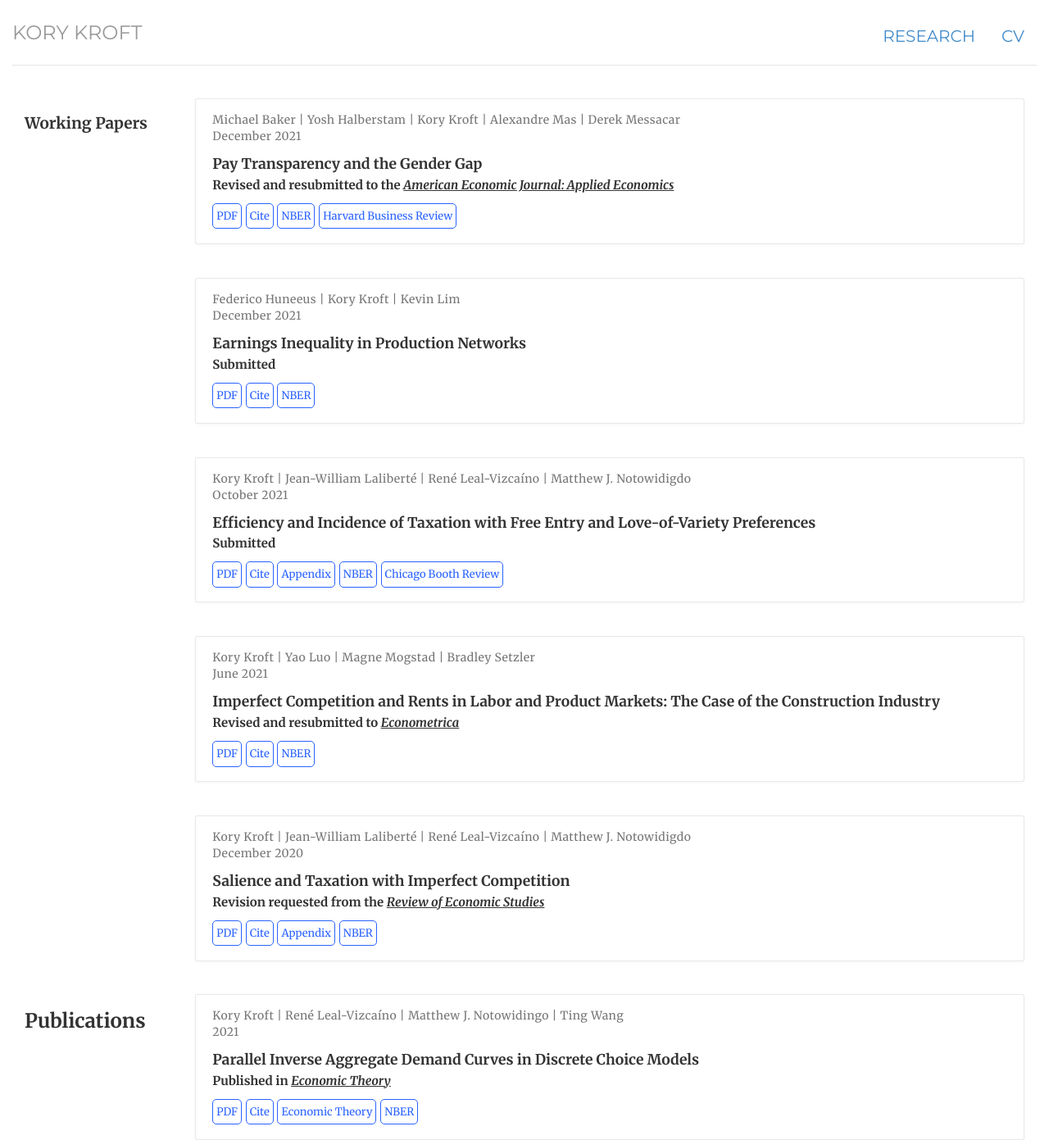
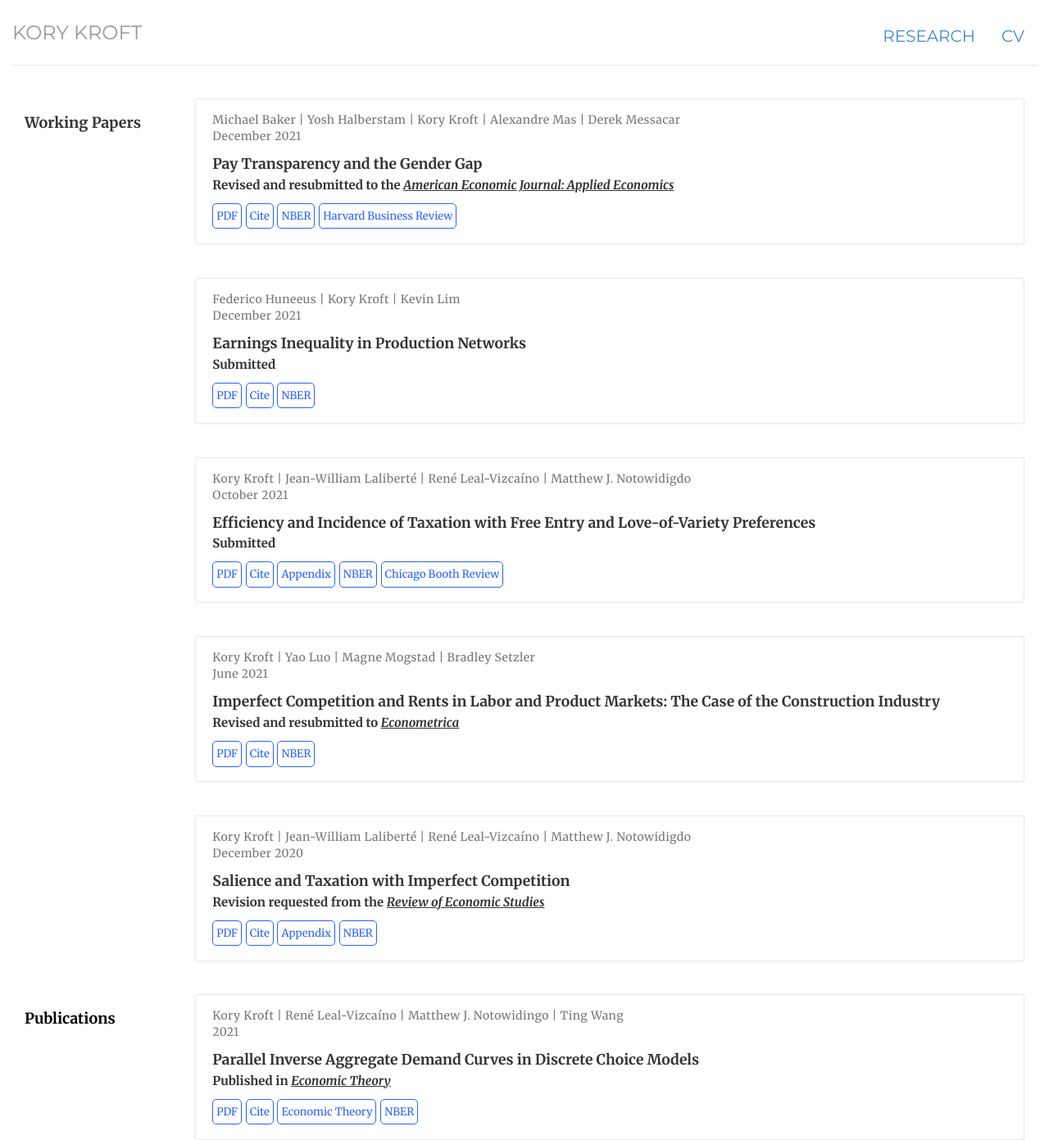
Before and after one commit to korykroft/korykroft.github.io, a Jekyll site: the page built from research/index.html, in a window 1280 px wide. Shown: the top 1391 px of the page at 82% size. Built offline with Jekyll 4.4.1, drawn with Linux system fonts in a browser that asks for light colours.

Commit message:
Update index.html

```diff
--- a/research/index.html
+++ b/research/index.html
@@ -11,7 +11,7 @@ description:
 <!-- working papers -->
 <div class="row marketing lead-card">
 <div class="col-12 col-md-2">
-  <h3 style="font-weight:bold color:black text-align:center; font-size:0.95em !important;">Working Papers</h3>
+  <h3 style="font-weight:bold color:black text-align:center; font-size:0.9em !important;">Working Papers</h3>
  </div>
 
  <div class="col-12 col-md-10 ">
@@ -133,8 +133,8 @@ description:
 
 
 <div class="row marketing lead-card">
- <div class="col-12 col-md-2" style="font-size:2.5em">
-  <h3 style="font-weight:bold color:black">Publications</h3>
+ <div class="col-12 col-md-2">
+  <h3 style="font-weight:bol;  color:black; font-size:0.9em !important;">Publications</h3>
  </div>
 
   <div class="col-12 col-md-10">
@@ -387,8 +387,8 @@ description:
 
 <!-- book review -->
 <div class="row marketing lead-card">
-<div class="col-12 col-md-2" style="font-size:2.5em">
-  <h3 style="font-weight:bold color:black text-align:center">Book Review</h3>
+<div class="col-12 col-md-2">
+  <h3 style="font-weight:bold color:black text-align:center; font-size:0.9em !important;">Book Review</h3>
  </div>
 
  <div class="col-12 col-md-10 ">
```
